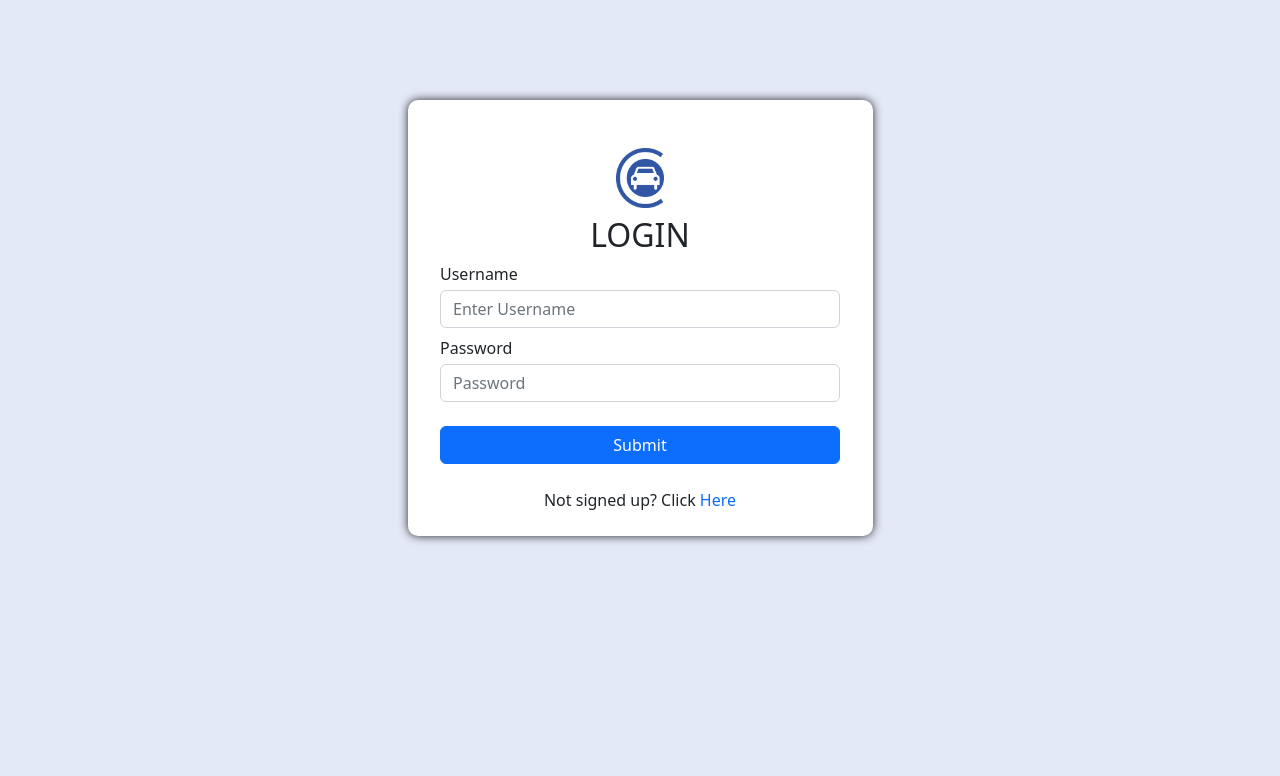
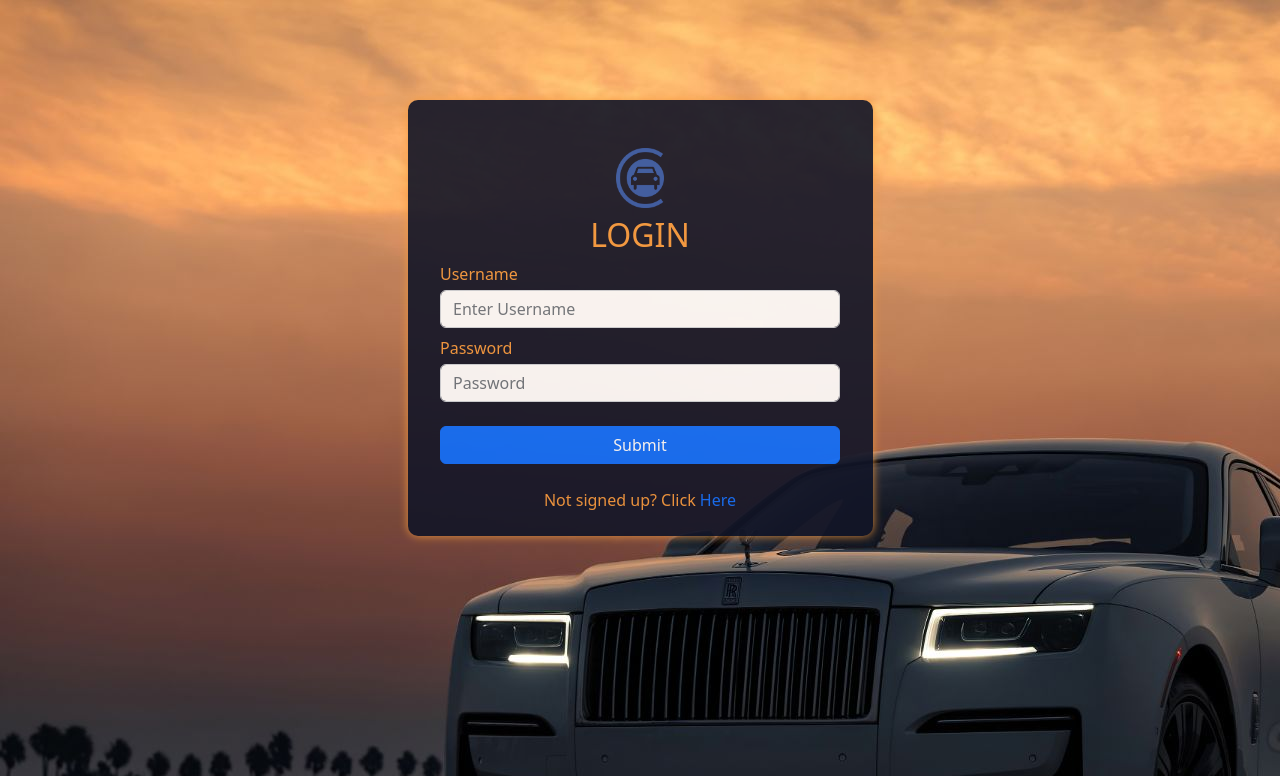
Before and after one commit to Zowowow/ParkingSpaceDataBank, a Django app: page /login_user in a window 1280 px wide. Shown: the top 776 px of the page. Run offline with Django 4.2, Linux system fonts and the light colour scheme.

Commit message:
update last-part

```diff
--- a/ParkingSpaceDataBank/project_main/project_main/settings.py
+++ b/ParkingSpaceDataBank/project_main/project_main/settings.py
@@ -31,6 +31,7 @@ ALLOWED_HOSTS = []
 # Application definition
 
 INSTALLED_APPS = [
+    'clearcache',
     'django.contrib.admin',
     'django.contrib.auth',
     'django.contrib.contenttypes',
--- a/ParkingSpaceDataBank/project_main/website/templates/login.html
+++ b/ParkingSpaceDataBank/project_main/website/templates/login.html
@@ -6,13 +6,18 @@
     <meta charset="UTF-8">
     <title>Login</title>
     <link href="https://cdn.jsdelivr.net/npm/bootstrap@5.2.0-beta1/dist/css/bootstrap.min.css" rel="stylesheet" integrity="sha384-0evHe/X+R7YkIZDRvuzKMRqM+OrBnVFBL6DOitfPri4tjfHxaWutUpFmBp4vmVor" crossorigin="anonymous">
+    <style>
+        body {
+            background: url("{% static 'car-bg.jpg'%}");
+        }
 
+    </style>
 
 </head>
-<body style="margin-top: 100px; background: #E4E9F7;">
+<body style="margin-top: 100px;">
     <section>
         <div class="container" >
-             <div class="container mt-4 py-4 col-10 col-xxl-5 col-xl-5 col-lg-6 col-md-8" style="box-shadow: 0px 0px 10px; border-radius: 10px; background: #FFF;">
+             <div class="container mt-4 py-4 col-10 col-xxl-5 col-xl-5 col-lg-6 col-md-8" style="box-shadow: 0px 0px 10px; border-radius: 10px; background: #121527; color: #f5993d; opacity: 0.9;">
 
                  {% if messages %}
                     {% for message in messages %}
```
